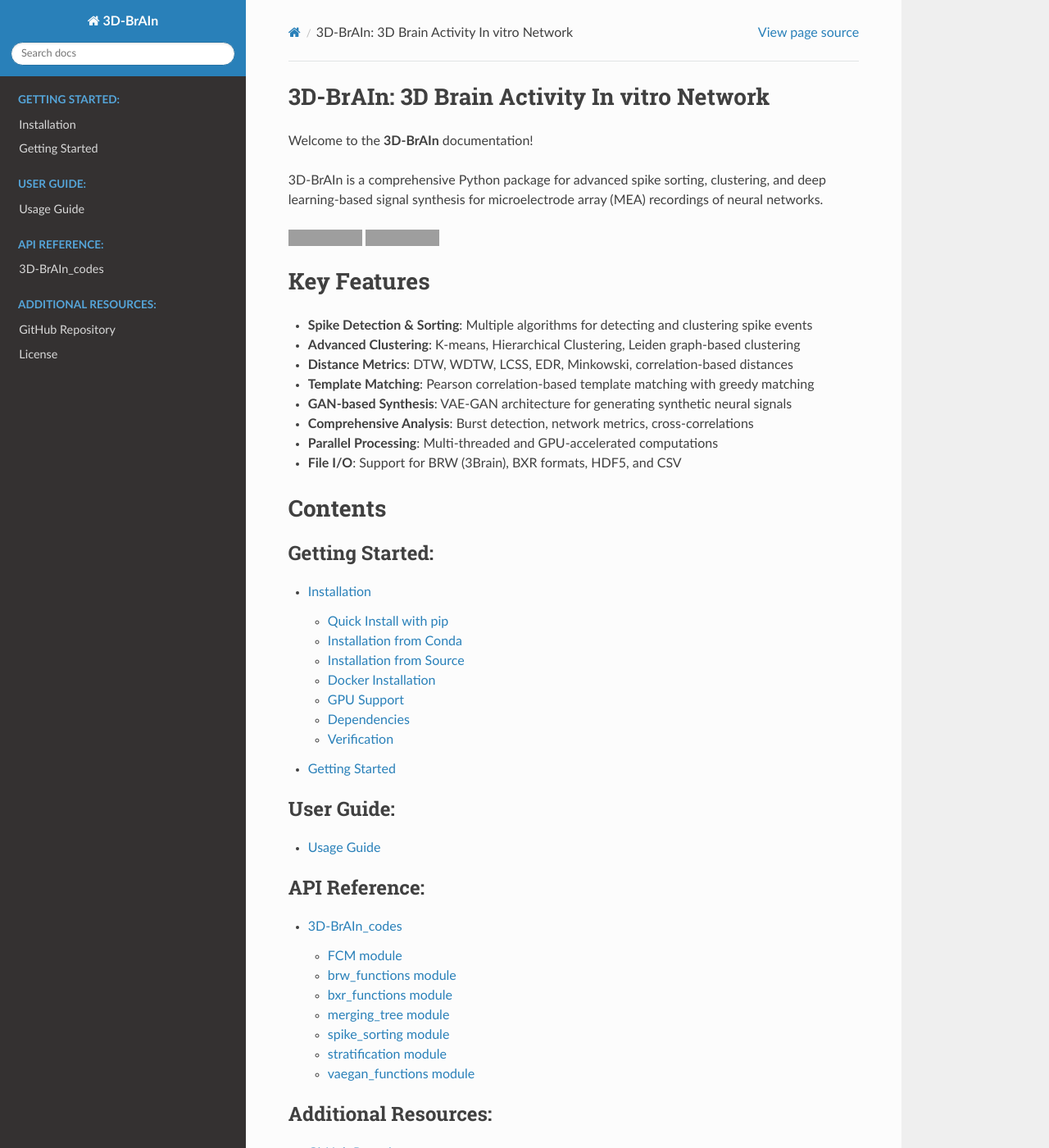
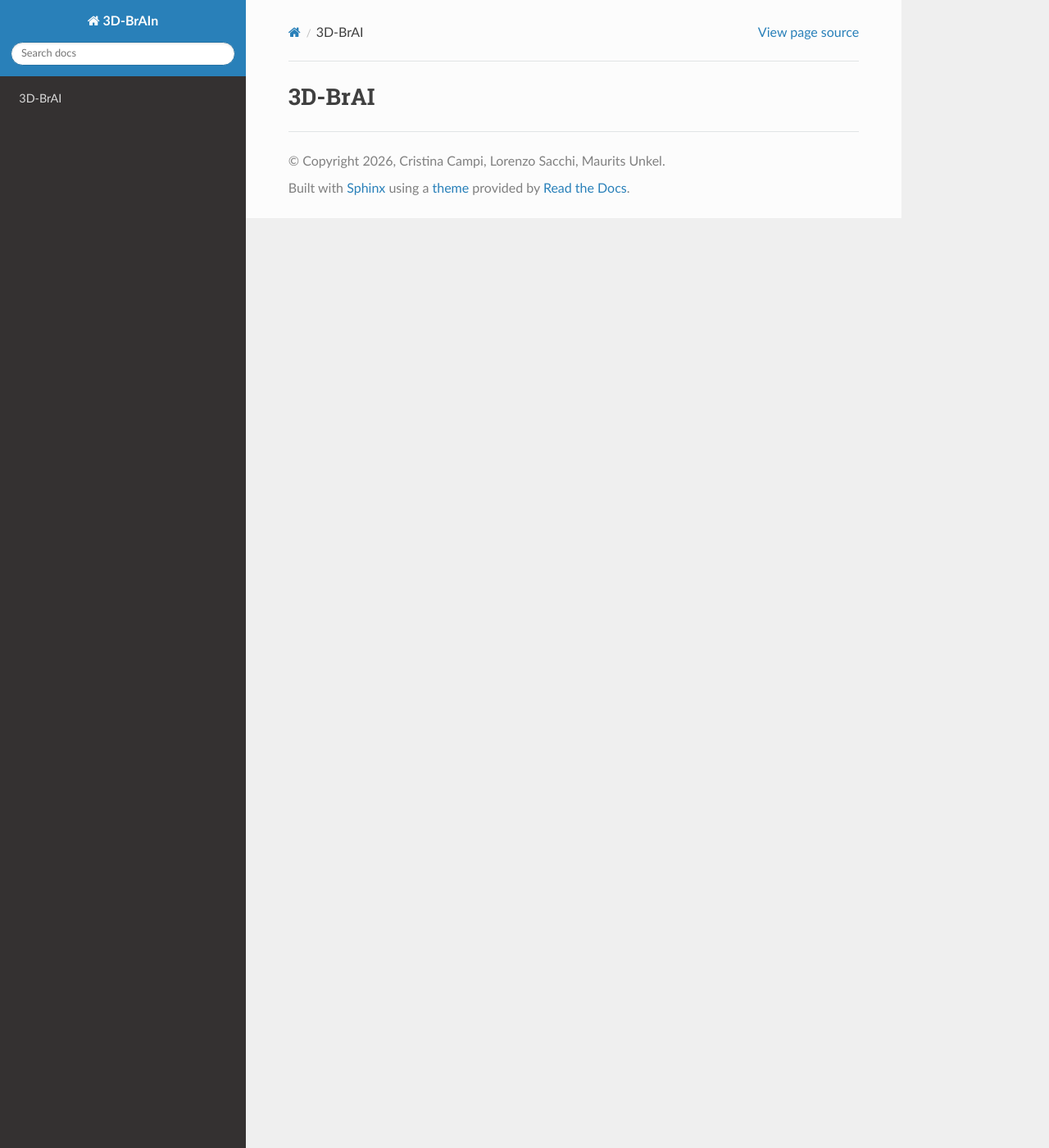
Before and after one commit to cristinacampi/3D-BrAIn_codes, a Sphinx documentation site: the page built from docs/source/index.rst, in a window 1280 px wide and 1400 px high. Shown: the whole window at 82% size. Built offline with Sphinx 7.4.7 and the Read the Docs theme 3.1.0, drawn with Linux system fonts in a browser that asks for light colours; pages that are not in the unit, such as notebooks, are missing from menus; some of the changed text lies outside the part shown; grey boxes are pictures that could not be loaded.

Commit message:
Rename project to '3D-BrAI' and simplify documentation
Updated project name to '3D-BrAI' and removed detailed description and features.

```diff
--- a/docs/source/index.rst
+++ b/docs/source/index.rst
@@ -1,55 +1,2 @@
-3D-BrAIn: 3D Brain Activity In vitro Network
+3D-BrAI
 ============================================
-
-Welcome to the **3D-BrAIn** documentation!
-
-3D-BrAIn is a comprehensive Python package for advanced spike sorting, clustering, and deep learning-based signal synthesis for microelectrode array (MEA) recordings of neural networks.
-
-.. image:: https://img.shields.io/badge/python-3.8+-blue.svg
-   :target: https://www.python.org/downloads/
-   :alt: Python 3.8+
-
-.. image:: https://img.shields.io/badge/License-MIT-yellow.svg
-   :target: https://opensource.org/licenses/MIT
-   :alt: License: MIT
-
-Key Features
-============
-
-- **Spike Detection & Sorting**: Multiple algorithms for detecting and clustering spike events
-- **Advanced Clustering**: K-means, Hierarchical Clustering, Leiden graph-based clustering
-- **Distance Metrics**: DTW, WDTW, LCSS, EDR, Minkowski, correlation-based distances
-- **Template Matching**: Pearson correlation-based template matching with greedy matching
-- **GAN-based Synthesis**: VAE-GAN architecture for generating synthetic neural signals
-- **Comprehensive Analysis**: Burst detection, network metrics, cross-correlations
-- **Parallel Processing**: Multi-threaded and GPU-accelerated computations
-- **File I/O**: Support for BRW (3Brain), BXR formats, HDF5, and CSV
-
-Contents
-========
-
-.. toctree::
-   :maxdepth: 2
-   :caption: Getting Started:
-
-   installation
-   getting_started
-
-.. toctree::
-   :maxdepth: 2
-   :caption: User Guide:
-
-   usage
-
-.. toctree::
-   :maxdepth: 2
-   :caption: API Reference:
-
-   modules
-
-.. toctree::
-   :maxdepth: 1
-   :caption: Additional Resources:
-
-   GitHub Repository <https://github.com/cristinacampi/3D-BrAIn_codes>
-   License <https://github.com/cristinacampi/3D-BrAIn_codes/blob/master/LICENSE>
```
